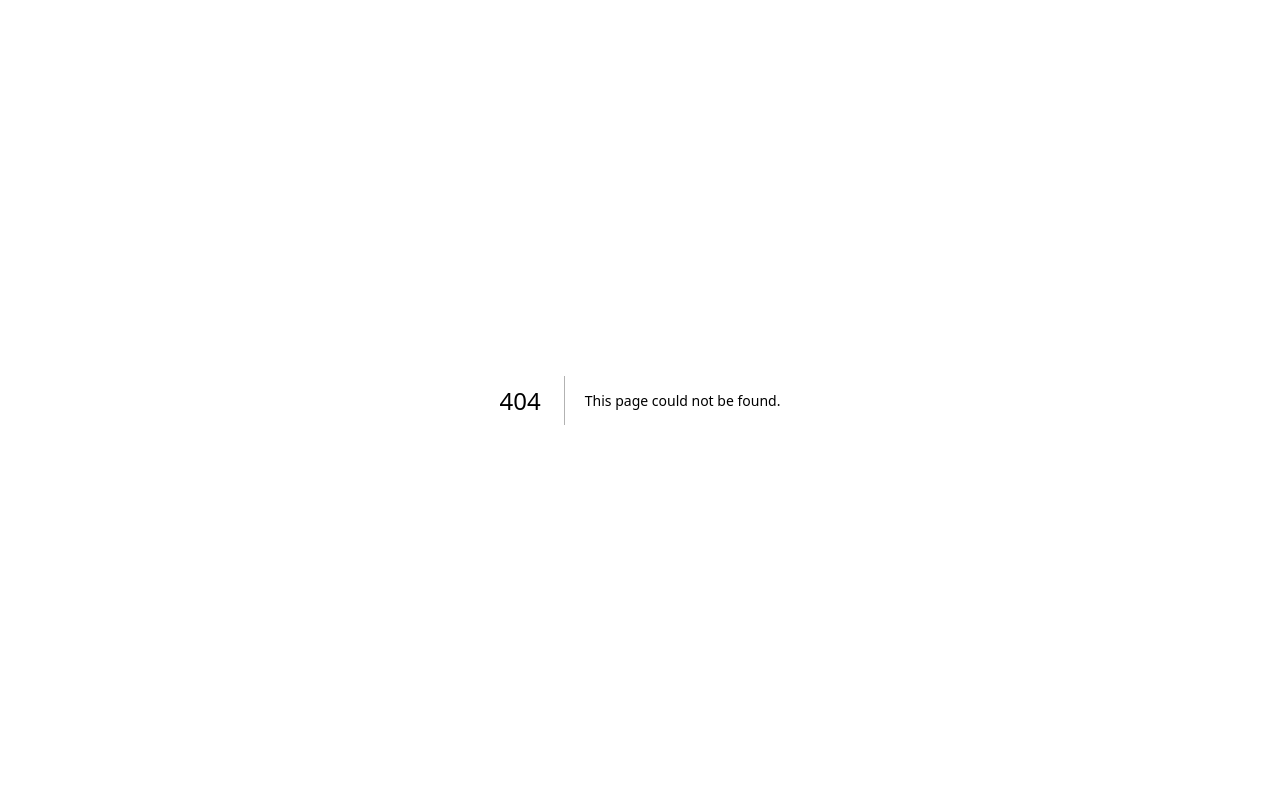
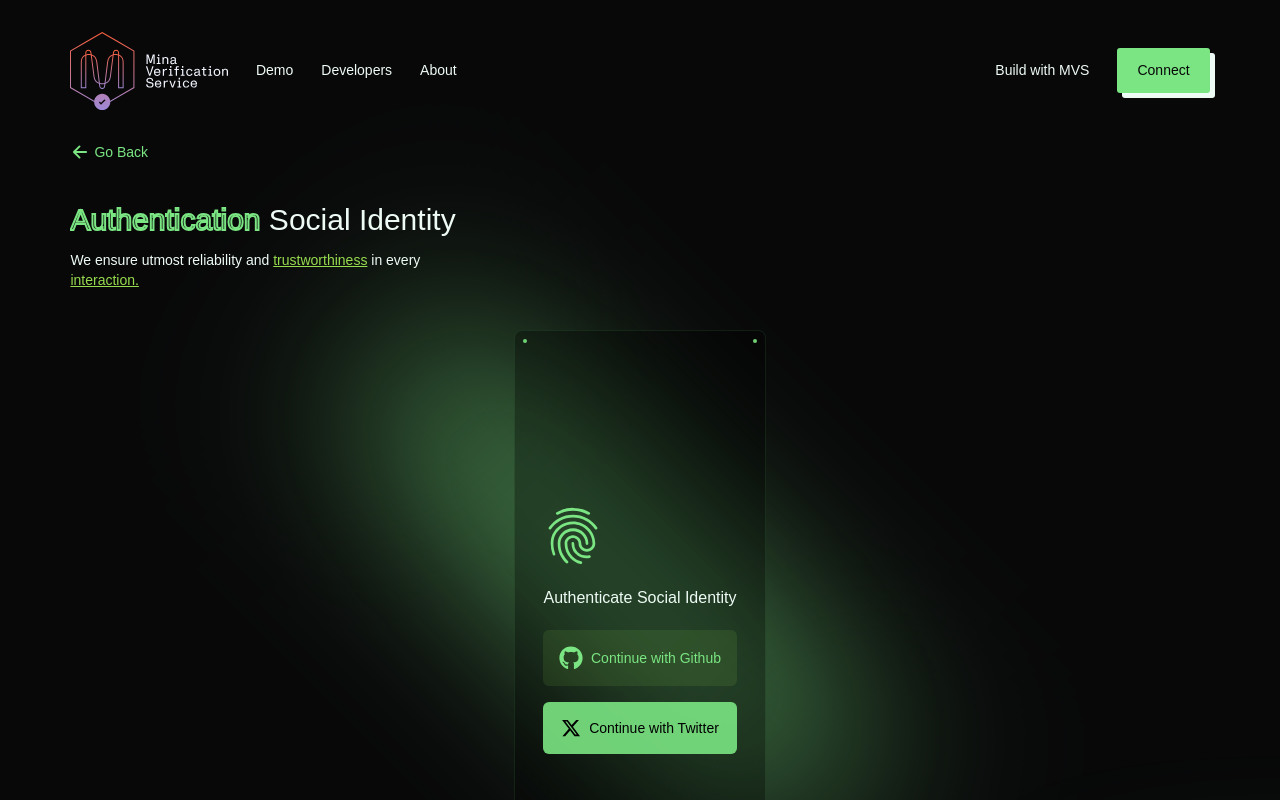
Before and after one commit to osas2211/Demo-Website, a Next.js app: page /authenticate-identity in a window 1280 px wide. Before the commit this address had no page. Shown: the top 800 px of the page. Built offline with nearby package versions, Linux system fonts and the light colour scheme.

Commit message:
add authentication page

```diff
--- /dev/null
+++ b/app/authenticate-identity/AuthenticationOptions.tsx
@@ -0,0 +1,57 @@
+"use client"
+import Link from "next/link"
+import React from "react"
+import { IoFingerPrintOutline } from "react-icons/io5"
+import { FaGithub } from "react-icons/fa"
+import { FaXTwitter } from "react-icons/fa6"
+
+export const AuthenticationOptions = () => {
+  return (
+    <div className="md:mt-5 overflow-hidden relative z-[100] text-custom-white">
+      <div className="leftRight overflow-hidden mb-10">
+        <h2 className="md:text-3xl text-3xl mb-3">
+          <span className="special-text">Authentication</span> Social Identity
+        </h2>
+        <p className="md:w-[35%] text-sm md:text-md">
+          We ensure utmost reliability and{" "}
+          <span className="text-secondary underline">trustworthiness</span> in
+          every <span className="underline text-secondary">interaction.</span>
+        </p>
+      </div>
+      <div className="flex justify-center gap-5 flex-col md:flex-row ">
+        <div className="overflow-hidden">
+          <div className="h-[600px] md: w-[500px] w-full bg-black/30 border-[1px] border-primary/10 rounded-lg relative px-7 py-7 leftRight">
+            <div>
+              <div className="h-1 w-1 bg-primary/90 rounded-[100%] absolute top-2 left-2" />
+              <div className="h-1 w-1 bg-primary/90 rounded-[100%] absolute top-2 right-2" />
+              <div className="h-1 w-1 bg-primary/90 rounded-[100%] absolute bottom-2 left-2" />
+              <div className="h-1 w-1 bg-primary/90 rounded-[100%] absolute bottom-2 right-2" />
+            </div>
+            <div className="flex flex-col justify-center h-full py-7">
+              <div>
+                <IoFingerPrintOutline className="text-6xl text-primary mb-5" />
+                <h2 className="capitalize md:text-md text-md mb-5">
+                  authenticate social identity
+                </h2>
+              </div>
+              <Link
+                href="/authenticate-identity"
+                className="w-full bg-secondary/10 text-primary text-center py-4 block rounded-md text-sm flex items-center justify-center gap-2"
+              >
+                <FaGithub className="text-2xl" />
+                <span> Continue with Github</span>
+              </Link>
+              <Link
+                href="/authenticate-identity"
+                className="w-full bg-primary/90 text-black text-center py-4 block rounded-md text-sm mt-4 flex items-center justify-center gap-2"
+              >
+                <FaXTwitter className="text-xl" />
+                <span> Continue with Twitter</span>
+              </Link>
+            </div>
+          </div>
+        </div>
+      </div>
+    </div>
+  )
+}
--- /dev/null
+++ b/app/authenticate-identity/page.tsx
@@ -0,0 +1,36 @@
+"use client"
+import { Header } from "@/components/Header"
+import React from "react"
+import { AuthenticationOptions } from "./AuthenticationOptions"
+import { Footer } from "@/components/Footer"
+import { GoBack } from "@/components/GoBack"
+
+const DemoPage = () => {
+  return (
+    <main className="relative monument bg-custom-black text-custom-white min-h-screen overflow-x-hidden no-scrollbar">
+      <div className="px-[1.2rem] md:w-[92%] mx-auto">
+        <Header />
+        <GoBack />
+        <AuthenticationOptions />
+        <Footer />
+      </div>
+      <div className="absolute top-[50%] left-[40%] translate-x-[50%] translate-y-[-40%] reveal">
+        <div
+          className="h-[600px] w-[100px] bg-primary -rotate-[45deg]"
+          style={{ filter: "blur(100px)" }}
+        ></div>
+      </div>
+      {/* <LoaderScreen /> */}
+
+      {/* Glow Animation */}
+      <div className="absolute bottom-[-260px] right-[-150px] moveObj">
+        <div
+          className="h-[300px] w-[300px] bg-primary"
+          style={{ filter: "blur(100px)" }}
+        ></div>
+      </div>
+    </main>
+  )
+}
+
+export default DemoPage
--- /dev/null
+++ b/components/GoBack.tsx
@@ -0,0 +1,17 @@
+"use client"
+import React from "react"
+import { useRouter } from "next/navigation"
+import { IoArrowBack } from "react-icons/io5"
+
+export const GoBack = () => {
+  const router = useRouter()
+  return (
+    <div
+      className="inline-flex items-center gap-1 cursor-pointer text-primary hover:text-secondary transition-all duration-300 ease-in-out mb-5 text-sm"
+      onClick={() => router.back()}
+    >
+      <IoArrowBack className="text-xl" />
+      <p>Go Back</p>
+    </div>
+  )
+}
```
